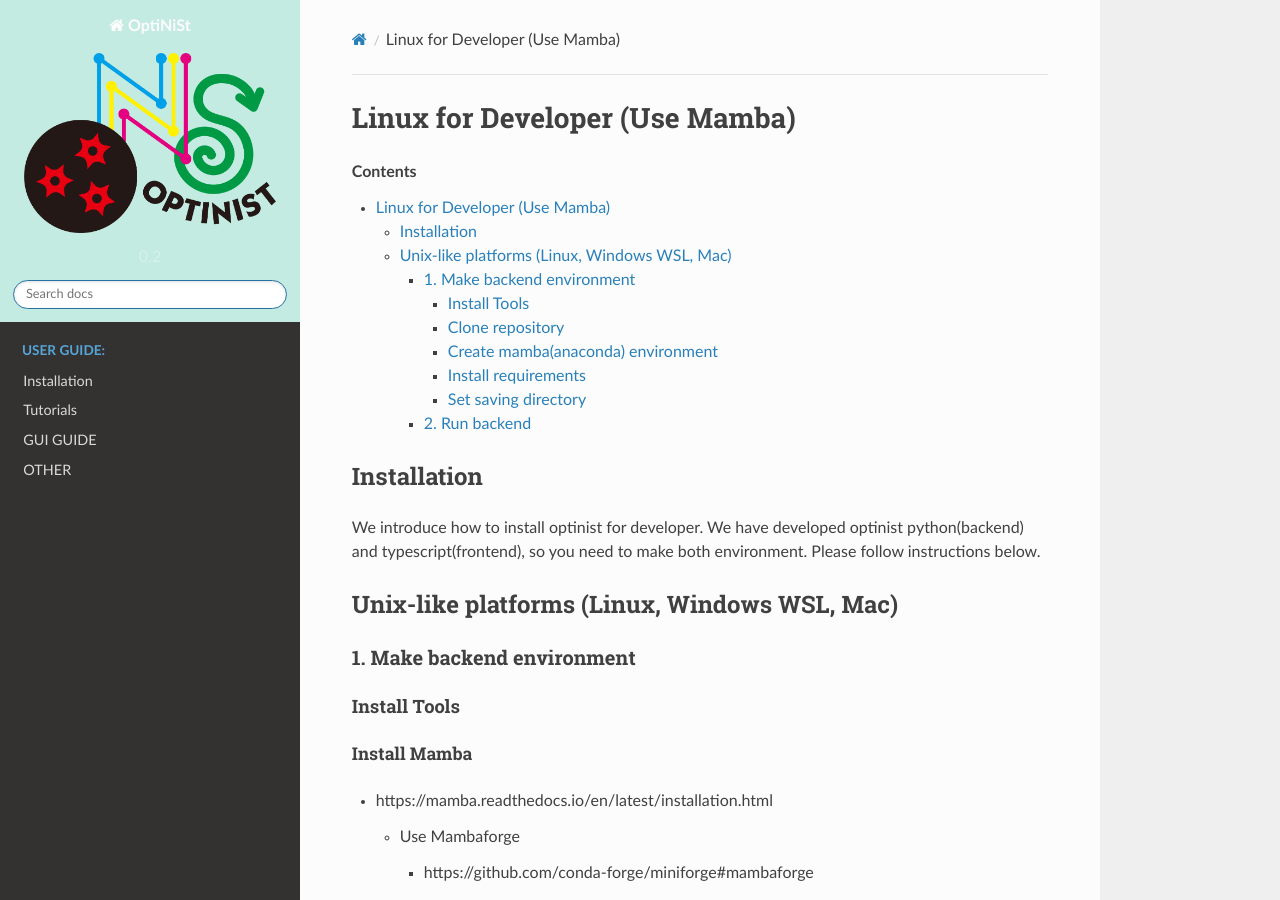
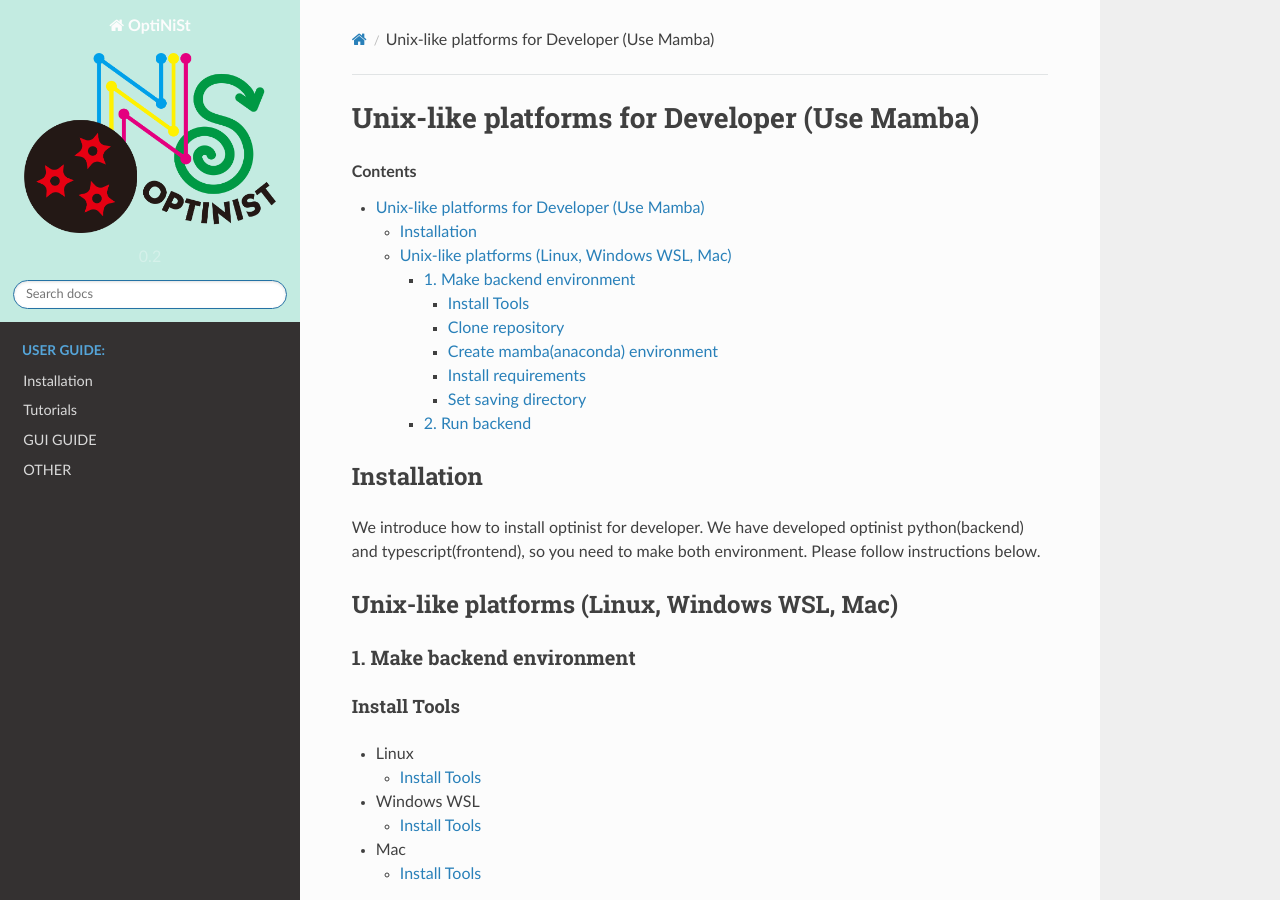
Before and after one commit to oist/optinist, a Sphinx documentation site: the page built from docs/installation/unix-like_use_mamba_for_developer.md, in a window 1280 px wide and 900 px high. Built offline with Sphinx 7.4.7 and the Read the Docs theme 2.0.0, drawn with Linux system fonts in a browser that asks for light colours.

Commit message:
update documents.

````diff
--- a/docs/installation/linux_use_mamba_for_developer.md
+++ b/docs/installation/unix-like_use_mamba_for_developer.md
@@ -1,4 +1,4 @@
-Linux for Developer (Use Mamba)
+Unix-like platforms for Developer (Use Mamba)
 =================
 
 ```{contents}
@@ -16,6 +16,13 @@
 ### 1. Make backend environment
 
 #### Install Tools
+
+- Linux
+  - [Install Tools](linux.md#install-tools)
+- Windows WSL
+  - [Install Tools](windows.md#install-tools-1)
+- Mac
+  - [Install Tools](mac.md#install-tools)
 
 ##### Install Mamba
 
````
Also changed, not shown: docs/installation/unix-like_use_conda_for_developer.md (added, +83 -0 lines).
